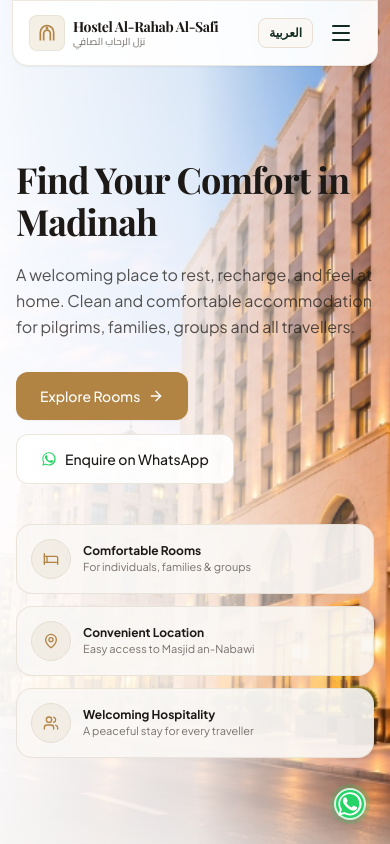
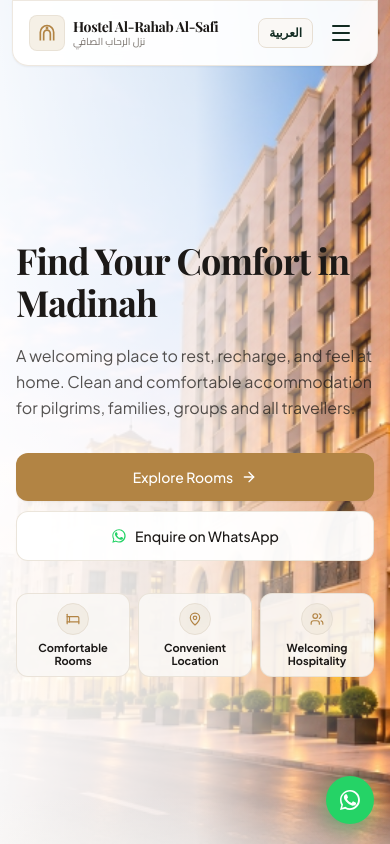
Before and after one commit to Afnan-p/Al-Rahab-Al-Safi, a React (Vite) app: page / in a window 390 px wide. Shown: the top 844 px of the page. Built offline with nearby package versions, Linux system fonts and the light colour scheme; a web font is replaced by a local one.

Commit message:
fix(mobile): equalize hero action button widths, compact 3-column highlight cards, and improve floating whatsapp

```diff
--- a/src/components/FloatingWhatsApp.tsx
+++ b/src/components/FloatingWhatsApp.tsx
@@ -12,14 +12,15 @@ export const FloatingWhatsApp: React.FC = () => {
   };
 
   return (
-    <div className="fixed bottom-6 right-6 rtl:right-auto rtl:left-6 z-40">
+    <div className="fixed bottom-5 right-4 sm:bottom-6 sm:right-6 rtl:right-auto rtl:left-4 sm:rtl:left-6 z-40">
       <button
         onClick={handleClick}
         type="button"
         aria-label="WhatsApp Enquiry"
-        className="w-13 h-13 sm:w-14 sm:h-14 rounded-full bg-[#25D366] hover:bg-[#20BA5A] border-2 border-white/80 shadow-elevated text-white flex items-center justify-center transition-all duration-300 transform hover:scale-110 active:scale-95 ring-4 ring-[#25D366]/20"
+        className="group relative w-12 h-12 sm:w-14 sm:h-14 rounded-full bg-[#25D366] hover:bg-[#20BA5A] text-white flex items-center justify-center shadow-[0_6px_20px_rgba(37,211,102,0.4)] hover:shadow-[0_8px_25px_rgba(37,211,102,0.55)] transition-all duration-300 transform hover:scale-105 active:scale-95 cursor-pointer"
       >
-        <WhatsAppIcon className="w-7 h-7 text-white drop-shadow-xs" />
+        <span className="absolute -inset-1 rounded-full bg-[#25D366]/20 animate-ping pointer-events-none opacity-40 duration-1000" />
+        <WhatsAppIcon className="w-6 h-6 sm:w-7 sm:h-7 text-white transition-transform group-hover:scale-110" />
       </button>
     </div>
   );
--- a/src/components/Hero.tsx
+++ b/src/components/Hero.tsx
@@ -55,11 +55,11 @@ export const Hero: React.FC = () => {
             {t.hero.subtitle}
           </p>
 
-          {/* Action Buttons */}
-          <div className="flex flex-wrap items-center gap-3.5 mb-10 sm:mb-12">
+          {/* Action Buttons: Same width on mobile, auto width on desktop */}
+          <div className="flex flex-col sm:flex-row items-stretch sm:items-center gap-2.5 sm:gap-3.5 mb-8 sm:mb-12">
             <a
               href="#rooms"
-              className="inline-flex items-center justify-center px-6 py-3.5 rounded-xl bg-brand-gold hover:bg-brand-gold-hover text-white font-medium text-sm sm:text-base shadow-sm transition-all hover:shadow hover:-translate-y-0.5 active:translate-y-0"
+              className="w-full sm:w-auto inline-flex items-center justify-center px-6 py-3.5 rounded-xl bg-brand-gold hover:bg-brand-gold-hover text-white font-medium text-sm sm:text-base shadow-sm transition-all hover:shadow hover:-translate-y-0.5 active:translate-y-0"
             >
               <span>{t.hero.exploreRooms}</span>
               <ArrowRight className={`w-4 h-4 ml-2 rtl:mr-2 rtl:ml-0 ${isRtl ? 'rotate-180' : ''}`} />
@@ -68,55 +68,55 @@ export const Hero: React.FC = () => {
             <button
               onClick={handleWhatsAppGeneral}
               type="button"
-              className="inline-flex items-center justify-center px-6 py-3.5 rounded-xl bg-white/90 hover:bg-white text-brand-dark border border-brand-border/80 font-medium text-sm sm:text-base shadow-2xs transition-all hover:shadow hover:-translate-y-0.5 active:translate-y-0"
+              className="w-full sm:w-auto inline-flex items-center justify-center px-6 py-3.5 rounded-xl bg-white/95 hover:bg-white text-brand-dark border border-brand-border/80 font-medium text-sm sm:text-base shadow-2xs transition-all hover:shadow hover:-translate-y-0.5 active:translate-y-0"
             >
               <WhatsAppIcon className="w-4 h-4 mr-2 rtl:ml-2 rtl:mr-0 text-[#25D366]" />
               <span>{t.hero.enquireWhatsapp}</span>
             </button>
           </div>
 
-          {/* 3 Highlight Cards Row (Matching Reference Screenshot) */}
-          <div className="grid grid-cols-1 sm:grid-cols-3 gap-3">
+          {/* 3 Highlight Cards: 3-column side-by-side compact tiles on mobile and desktop */}
+          <div className="grid grid-cols-3 gap-2 sm:gap-3">
             {/* Highlight 1: Comfortable Rooms */}
-            <div className="flex items-center gap-3 p-3.5 rounded-2xl bg-brand-cream/90 backdrop-blur-xs border border-brand-border/80 shadow-2xs">
-              <div className="w-10 h-10 rounded-full bg-brand-sand/50 border border-brand-border flex items-center justify-center text-brand-gold shrink-0">
-                <Bed className="w-4 h-4" />
+            <div className="flex flex-col sm:flex-row items-center text-center sm:text-left rtl:sm:text-right gap-1.5 sm:gap-3 p-2 sm:p-3.5 rounded-xl sm:rounded-2xl bg-brand-cream/90 backdrop-blur-xs border border-brand-border/80 shadow-2xs min-h-[84px] sm:min-h-0 justify-center">
+              <div className="w-8 h-8 sm:w-10 sm:h-10 rounded-full bg-brand-sand/50 border border-brand-border flex items-center justify-center text-brand-gold shrink-0">
+                <Bed className="w-3.5 h-3.5 sm:w-4 sm:h-4" />
               </div>
-              <div className="min-w-0">
-                <p className="text-xs sm:text-sm font-bold text-brand-dark leading-snug truncate">
+              <div className="min-w-0 w-full">
+                <p className="text-[11px] sm:text-sm font-bold text-brand-dark leading-tight line-clamp-2 sm:truncate">
                   {t.hero.highlights.comfortableRooms}
                 </p>
-                <p className="text-[11px] text-brand-muted truncate">
+                <p className="hidden sm:block text-[11px] text-brand-muted truncate mt-0.5">
                   {t.hero.highlights.comfortableRoomsSub}
                 </p>
               </div>
             </div>
 
             {/* Highlight 2: Convenient Location */}
-            <div className="flex items-center gap-3 p-3.5 rounded-2xl bg-brand-cream/90 backdrop-blur-xs border border-brand-border/80 shadow-2xs">
-              <div className="w-10 h-10 rounded-full bg-brand-sand/50 border border-brand-border flex items-center justify-center text-brand-gold shrink-0">
-                <MapPin className="w-4 h-4" />
+            <div className="flex flex-col sm:flex-row items-center text-center sm:text-left rtl:sm:text-right gap-1.5 sm:gap-3 p-2 sm:p-3.5 rounded-xl sm:rounded-2xl bg-brand-cream/90 backdrop-blur-xs border border-brand-border/80 shadow-2xs min-h-[84px] sm:min-h-0 justify-center">
+              <div className="w-8 h-8 sm:w-10 sm:h-10 rounded-full bg-brand-sand/50 border border-brand-border flex items-center justify-center text-brand-gold shrink-0">
+                <MapPin className="w-3.5 h-3.5 sm:w-4 sm:h-4" />
               </div>
-              <div className="min-w-0">
-                <p className="text-xs sm:text-sm font-bold text-brand-dark leading-snug truncate">
+              <div className="min-w-0 w-full">
+                <p className="text-[11px] sm:text-sm font-bold text-brand-dark leading-tight line-clamp-2 sm:truncate">
                   {t.hero.highlights.convenientLocation}
                 </p>
-                <p className="text-[11px] text-brand-muted truncate">
+                <p className="hidden sm:block text-[11px] text-brand-muted truncate mt-0.5">
                   {t.hero.highlights.convenientLocationSub}
                 </p>
               </div>
             </div>
 
             {/* Highlight 3: Welcoming Hospitality */}
-            <div className="flex items-center gap-3 p-3.5 rounded-2xl bg-brand-cream/90 backdrop-blur-xs border border-brand-border/80 shadow-2xs">
-              <div className="w-10 h-10 rounded-full bg-brand-sand/50 border border-brand-border flex items-center justify-center text-brand-gold shrink-0">
-                <Users className="w-4 h-4" />
+            <div className="flex flex-col sm:flex-row items-center text-center sm:text-left rtl:sm:text-right gap-1.5 sm:gap-3 p-2 sm:p-3.5 rounded-xl sm:rounded-2xl bg-brand-cream/90 backdrop-blur-xs border border-brand-border/80 shadow-2xs min-h-[84px] sm:min-h-0 justify-center">
+              <div className="w-8 h-8 sm:w-10 sm:h-10 rounded-full bg-brand-sand/50 border border-brand-border flex items-center justify-center text-brand-gold shrink-0">
+                <Users className="w-3.5 h-3.5 sm:w-4 sm:h-4" />
               </div>
-              <div className="min-w-0">
-                <p className="text-xs sm:text-sm font-bold text-brand-dark leading-snug truncate">
+              <div className="min-w-0 w-full">
+                <p className="text-[11px] sm:text-sm font-bold text-brand-dark leading-tight line-clamp-2 sm:truncate">
                   {t.hero.highlights.welcomingHospitality}
                 </p>
-                <p className="text-[11px] text-brand-muted truncate">
+                <p className="hidden sm:block text-[11px] text-brand-muted truncate mt-0.5">
                   {t.hero.highlights.welcomingHospitalitySub}
                 </p>
               </div>
```
